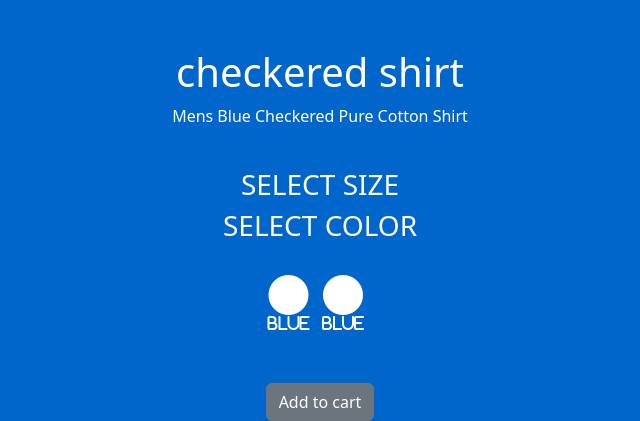
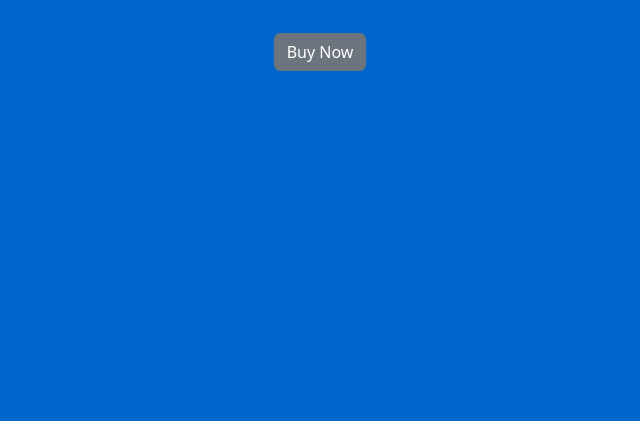
Before and after one commit to akshay-joseph-justin/all_in_one_shoppe, a Django app: a page that uses home/templates/product-detail.html in a window 1280 px wide. Shown: the part 1010-1431 px from the top of the page, without its empty margins (320-960 px from the left). After the commit the page ends 1081 px from the top, so only its background shows below. Run offline with Django 3.2, Linux system fonts and the light colour scheme; data comes from the database, SQL or seed files in the repository; both versions use the stored data as it was after the commit; some libraries are stand-ins or nearby versions.

Commit message:
product-detail

```diff
--- a/home/templates/product-detail.html
+++ b/home/templates/product-detail.html
@@ -8,17 +8,18 @@
 
 {% load static %}
 
+
 <div id="carouselExampleInterval" style="width:300px; margin: auto" class="carousel slide mt-3" data-bs-ride="carousel">
   <div class="carousel-inner">
     <a href="#" class="carousel-item active" data-bs-interval="10000">
       <img src="{{ item.image.url }}" class="d-block w-100" alt="...">
     </a>
-  {% for image in images %}
+    {% for image in images %}
     <a href="#" class="carousel-item active" data-bs-interval="10000">
       <img src="{{ image.image.url }}" class="d-block w-100" alt="...">
     </a>
+    {% endfor %}
   </div>
-  {% endfor %}
   <button class="carousel-control-prev" type="button" data-bs-target="#carouselExampleInterval" data-bs-slide="prev">
     <span class="carousel-control-prev-icon" aria-hidden="true"></span>
     <span class="visually-hidden">Previous</span>
@@ -28,6 +29,7 @@
     <span class="visually-hidden">Next</span>
   </button>
 </div>
+
 <div class="m-5 text-white text-center">
   <h1 class="text-white"> {{ item.name }} </h1>
   <p>{{ item.description }}</p>
@@ -38,7 +40,7 @@
   <i class="fa-solid fa-circle" style="font-size: 2.5rem;"> <br> <span style="font-size:1rem">blue</span></i> &nbsp; <i class="fa-solid fa-circle" style="font-size: 2.5rem;"> <br> <span style="font-size:1rem">blue</span></i> &nbsp;
   <br>
 
-  <a href="{% url "home:cart-add" slug=item.slug %}"><button type="button" class="btn btn-secondary mt-5">Add to cart</button></a>
+  <button type="button" class="btn btn-secondary mt-5">Buy Now</button>
 
 
 </div>
--- a/home/views.py
+++ b/home/views.py
@@ -49,7 +49,8 @@
     def get_context_data(self):
         queryset = self.get_object()
         extra_context_data = self.get_extra_context_data()
-        context = {self.context_object_name: queryset, self.extra_context_object_name: extra_context_data}
+        context = {self.context_object_name: queryset, **extra_context_data}
+        print(context)
         return context
 
     def get(self, request, *args, **kwargs):
```
Also changed, not shown: db.sqlite3, media/uploads/checkered shirt/classic-black-shirt-1.webp (added).
